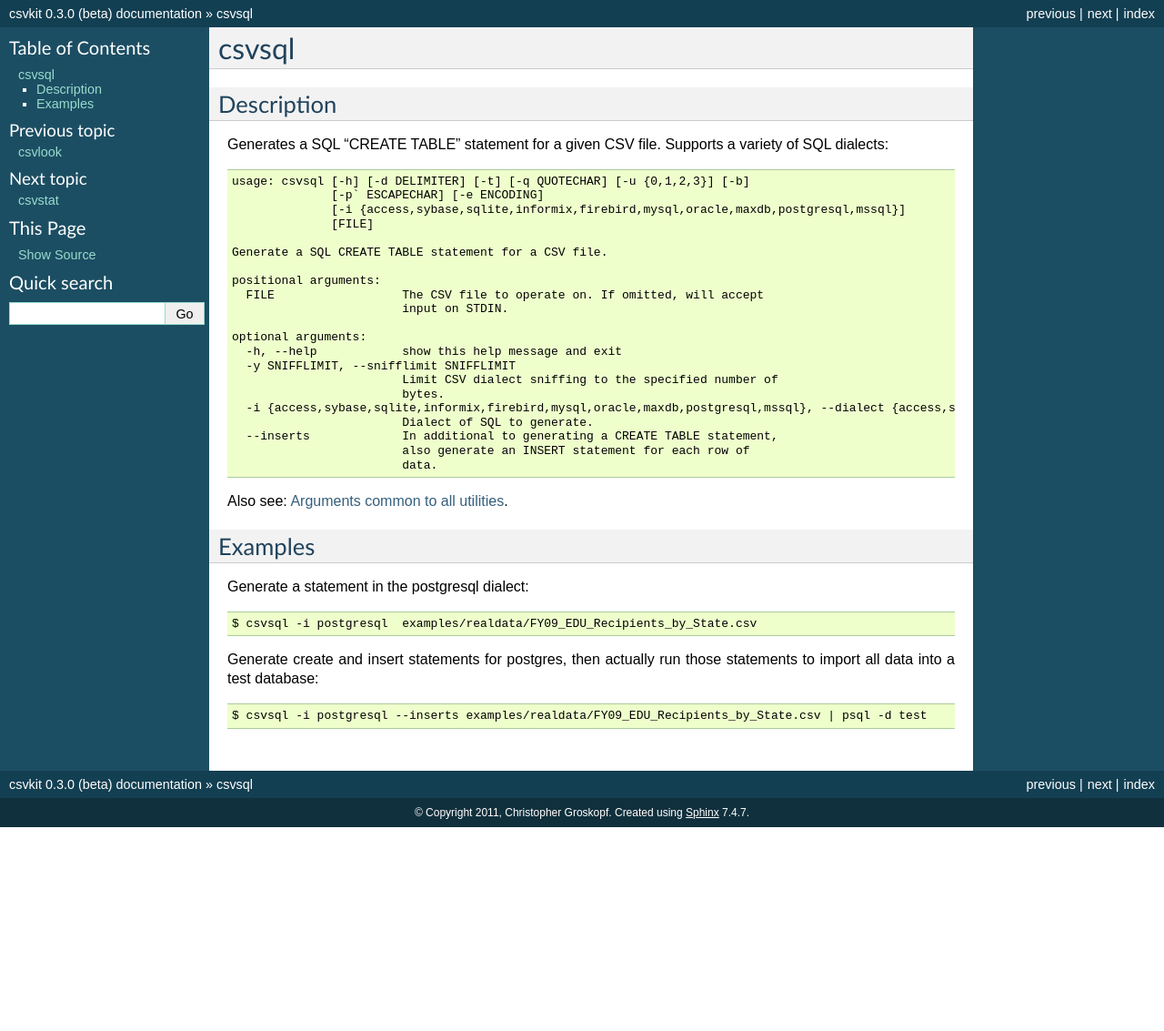
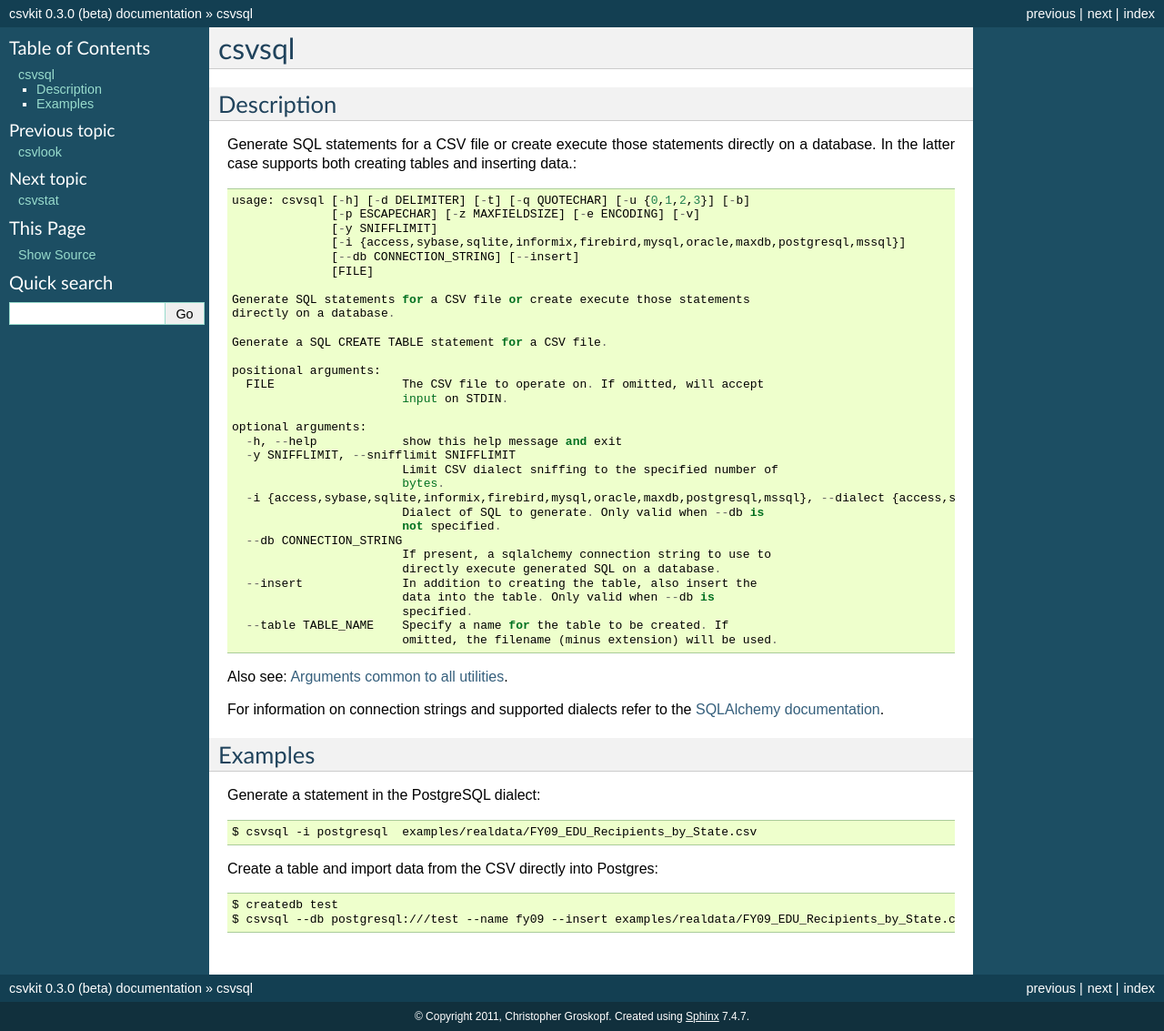
Before and after one commit to wireservice/csvkit, a Sphinx documentation site: the page built from docs/scripts/csvsql.rst, in a window 1280 px wide. Shown: the whole page at 91% size. Built offline with Sphinx 7.4.7, drawn with Linux system fonts in a browser that asks for light colours; before the commit the page ends 909 px from its top, so only the background shows below that.

Commit message:
Added --table arg to csvsql and updates docs. #86 #126.

```diff
--- a/docs/scripts/csvsql.rst
+++ b/docs/scripts/csvsql.rst
@@ -5,12 +5,17 @@
 Description
 ===========
 
-Generates a SQL "CREATE TABLE" statement for a given CSV file. Supports a variety of SQL dialects::
+Generate SQL statements for a CSV file or create execute those statements directly on a database. In the latter case supports both creating tables and inserting data.::
 
     usage: csvsql [-h] [-d DELIMITER] [-t] [-q QUOTECHAR] [-u {0,1,2,3}] [-b]
-                  [-p` ESCAPECHAR] [-e ENCODING]
+                  [-p ESCAPECHAR] [-z MAXFIELDSIZE] [-e ENCODING] [-v]
+                  [-y SNIFFLIMIT]
                   [-i {access,sybase,sqlite,informix,firebird,mysql,oracle,maxdb,postgresql,mssql}]
+                  [--db CONNECTION_STRING] [--insert]
                   [FILE]
+
+    Generate SQL statements for a CSV file or create execute those statements
+    directly on a database.
 
     Generate a SQL CREATE TABLE statement for a CSV file.
 
@@ -24,20 +29,29 @@
                             Limit CSV dialect sniffing to the specified number of
                             bytes.
       -i {access,sybase,sqlite,informix,firebird,mysql,oracle,maxdb,postgresql,mssql}, --dialect {access,sybase,sqlite,informix,firebird,mysql,oracle,maxdb,postgresql,mssql}
-                            Dialect of SQL to generate.
-      --inserts             In additional to generating a CREATE TABLE statement,
-                            also generate an INSERT statement for each row of
-                            data.
+                            Dialect of SQL to generate. Only valid when --db is
+                            not specified.
+      --db CONNECTION_STRING
+                            If present, a sqlalchemy connection string to use to
+                            directly execute generated SQL on a database.
+      --insert              In addition to creating the table, also insert the
+                            data into the table. Only valid when --db is
+                            specified.
+      --table TABLE_NAME    Specify a name for the table to be created. If
+                            omitted, the filename (minus extension) will be used.
 
 Also see: :doc:`common_arguments`.
+
+For information on connection strings and supported dialects refer to the `SQLAlchemy documentation <http://www.sqlalchemy.org/docs/dialects/>`_.
 
 Examples
 ========
 
-Generate a statement in the postgresql dialect::
+Generate a statement in the PostgreSQL dialect::
 
     $ csvsql -i postgresql  examples/realdata/FY09_EDU_Recipients_by_State.csv
 
-Generate create and insert statements for postgres, then actually run those statements to import all data into a test database::
+Create a table and import data from the CSV directly into Postgres::
 
-    $ csvsql -i postgresql --inserts examples/realdata/FY09_EDU_Recipients_by_State.csv | psql -d test
+    $ createdb test
+    $ csvsql --db postgresql:///test --name fy09 --insert examples/realdata/FY09_EDU_Recipients_by_State.csv
```
Also changed, not shown: 1 other file.
